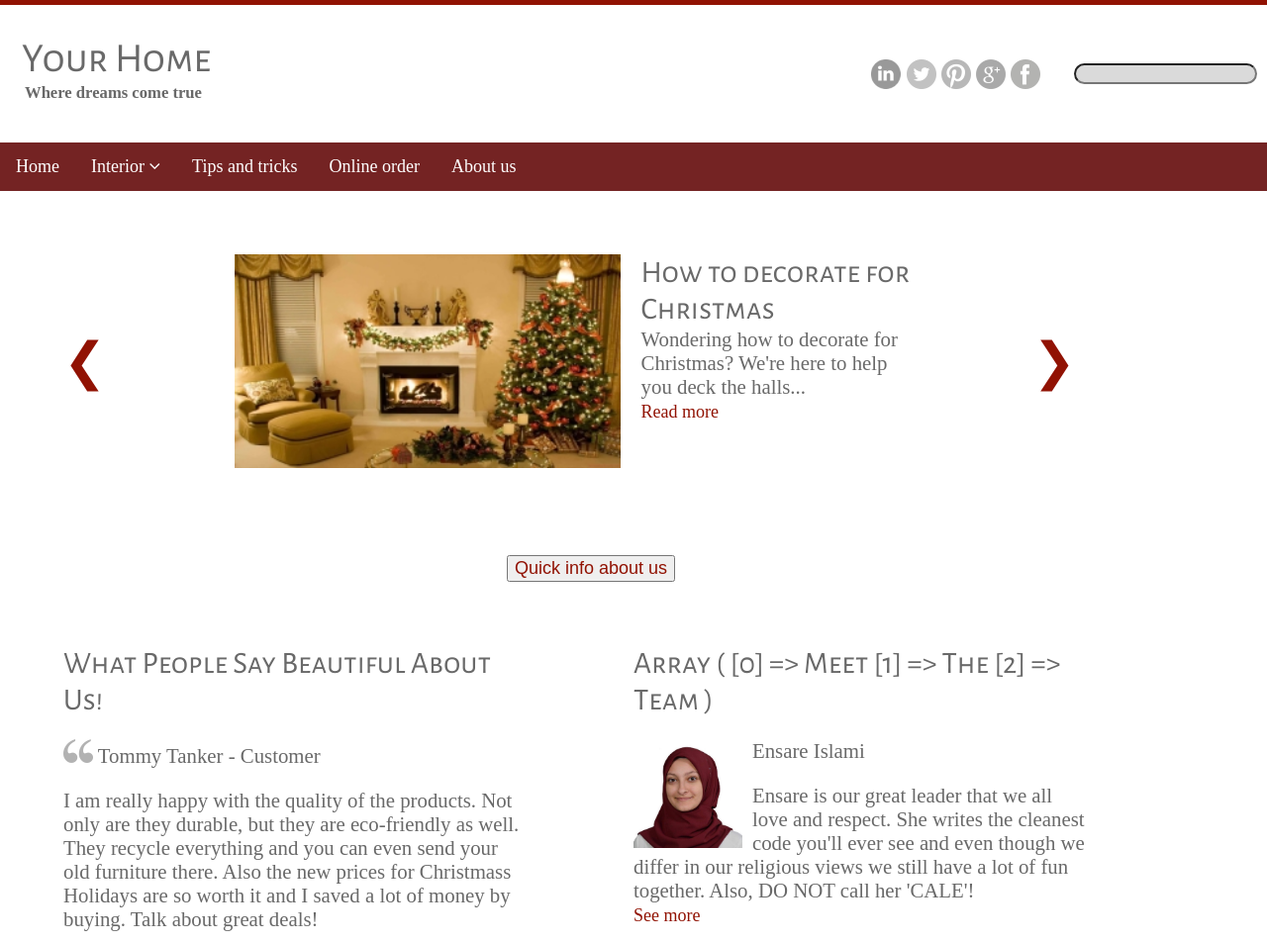
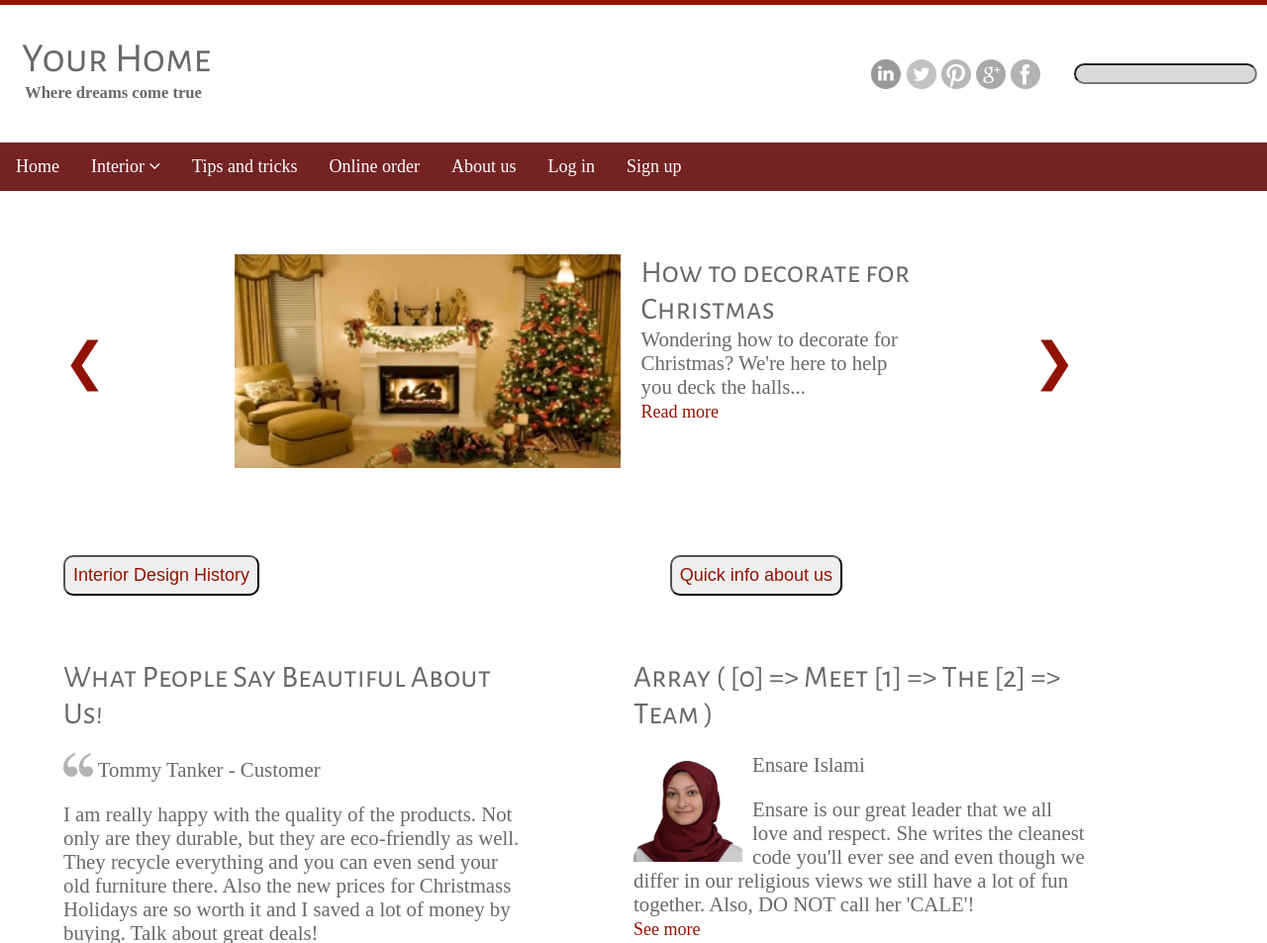
Before and after one commit to Ensare/PHP_Gr15_2020, a PHP site: page /PHP_Gr17_2020/ in a window 1280 px wide. Shown: the top 953 px of the page at 99% size. Run offline with PHP 8.4, Linux system fonts and the light colour scheme; some libraries are stand-ins or nearby versions; some web fonts are replaced.

Commit message:
Disa ndryshime

```diff
--- a/index.php
+++ b/index.php
@@ -86,6 +86,8 @@
 				<a href="tips_and_tricks.php">Tips and tricks</a>
 				<a href="porosit_online.php">Online order</a>
 				<a href="rreth_nesh.php">About us</a>
+				<a href="login.php">Log in</a>
+				<a href="register.php">Sign up</a>
 			</div>
 		</nav>
 
@@ -151,10 +153,12 @@
 				<span class="dot" onclick='currentSlide(4)'></span>
 			</div>
 		</section>
+
 		<div>
-				<button style="margin-left:40%"><a href="includes/aboutUsForma.php">Quick info about us</a></button>
+			<button style="margin-left:5%;border-radius:10px;padding:8px;"><a href="includes/write.php">Interior Design History</a></button>
+			<button style="margin-left:32%;border-radius:10px;padding:8px;"><a href="includes/aboutUsForma.php">Quick info about us</a></button>
+		</div>
 
-			</div>
 		<section class="pjesa2">
 
 			<div class="wpsau">
```
